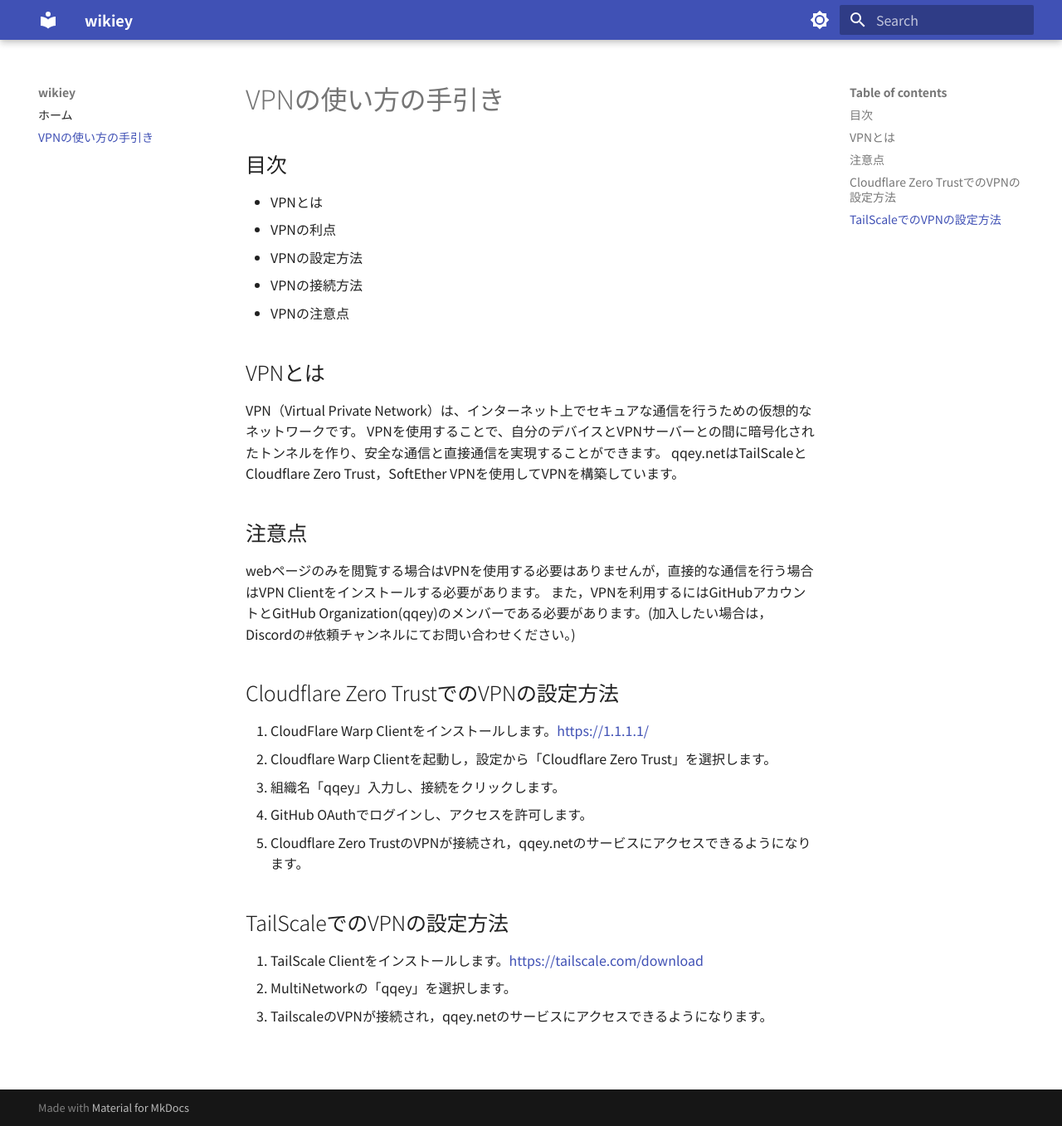
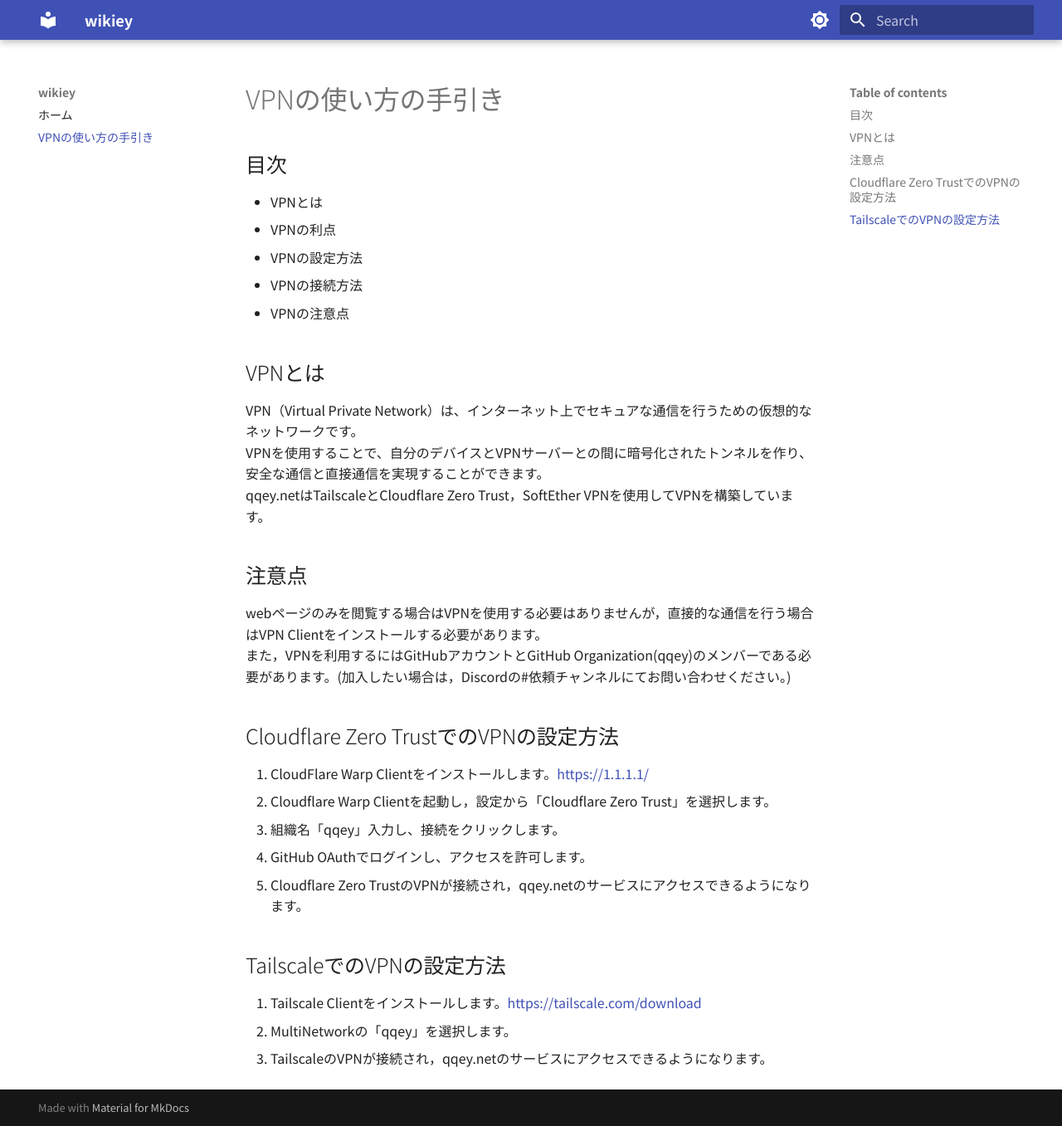
Before and after one commit to qqey/wiki, an MkDocs documentation site: the page built from docs/VPN.md, in a window 1280 px wide and 1357 px high. Shown: the whole window at 83% size. Built offline with MkDocs 1.6.1 and Material for MkDocs 9.7.7, drawn with Linux system fonts in a browser that asks for light colours.

Commit message:
Update VPN.md with VPN setup instructions

```diff
--- a/docs/VPN.md
+++ b/docs/VPN.md
@@ -10,14 +10,14 @@
 
 ## VPNとは
 
-VPN（Virtual Private Network）は、インターネット上でセキュアな通信を行うための仮想的なネットワークです。
-VPNを使用することで、自分のデバイスとVPNサーバーとの間に暗号化されたトンネルを作り、安全な通信と直接通信を実現することができます。
-qqey.netはTailScaleとCloudflare Zero Trust，SoftEther VPNを使用してVPNを構築しています。
+VPN（Virtual Private Network）は、インターネット上でセキュアな通信を行うための仮想的なネットワークです。<br/>
+VPNを使用することで、自分のデバイスとVPNサーバーとの間に暗号化されたトンネルを作り、安全な通信と直接通信を実現することができます。<br/>
+qqey.netはTailscaleとCloudflare Zero Trust，SoftEther VPNを使用してVPNを構築しています。
 
 ## 注意点
 
-webページのみを閲覧する場合はVPNを使用する必要はありませんが，直接的な通信を行う場合はVPN Clientをインストールする必要があります。
-また，VPNを利用するにはGitHubアカウントとGitHub Organization(qqey)のメンバーである必要があります。(加入したい場合は，Discordの#依頼チャンネルにてお問い合わせください。)
+webページのみを閲覧する場合はVPNを使用する必要はありませんが，直接的な通信を行う場合はVPN Clientをインストールする必要があります。<br/>
+また，VPNを利用するにはGitHubアカウントとGitHub Organization(qqey)のメンバーである必要があります。(加入したい場合は，Discordの#依頼チャンネルにてお問い合わせください。)<br/>
 
 ## Cloudflare Zero TrustでのVPNの設定方法
 
@@ -27,8 +27,8 @@ webページのみを閲覧する場合はVPNを使用する必要はありま
 4. GitHub OAuthでログインし、アクセスを許可します。
 5. Cloudflare Zero TrustのVPNが接続され，qqey.netのサービスにアクセスできるようになります。
 
-## TailScaleでのVPNの設定方法
+## TailscaleでのVPNの設定方法
 
-1. TailScale Clientをインストールします。<https://tailscale.com/download>
+1. Tailscale Clientをインストールします。<https://tailscale.com/download>
 2. MultiNetworkの「qqey」を選択します。
 3. TailscaleのVPNが接続され，qqey.netのサービスにアクセスできるようになります。
```
